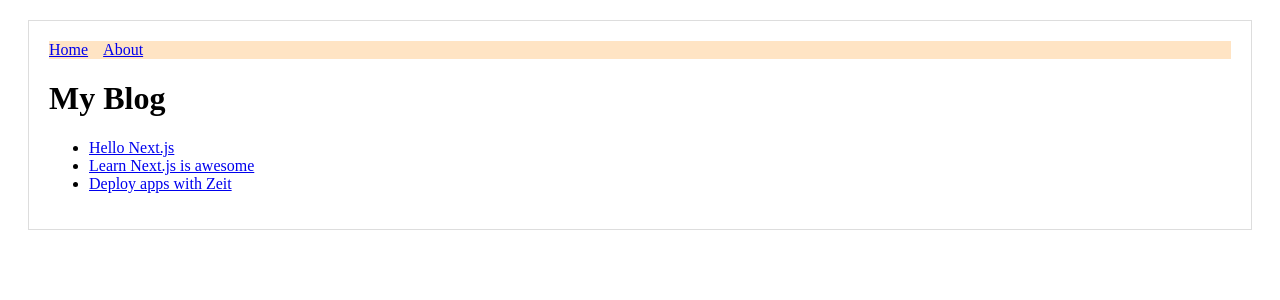
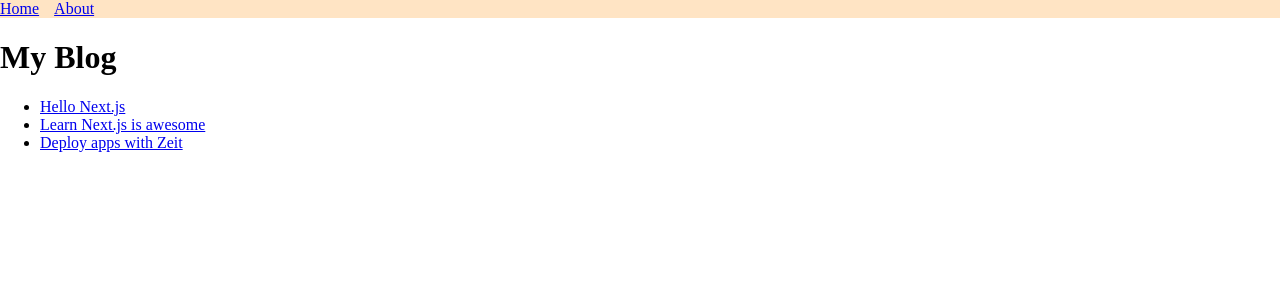
Before and after one commit to ataricoder/www, a Next.js app: page / in a window 1280 px wide. Shown: the top 300 px of the page. Built offline with nearby package versions, Linux system fonts and the light colour scheme.

Commit message:
added global styles with _app.js

```diff
--- /dev/null
+++ b/components/layout/layout.js
@@ -0,0 +1,10 @@
+import Header from "../header/header";
+
+const Layout = props => (
+	<div>
+		<Header />
+		{props.children}
+	</div>
+);
+
+export default Layout;
--- /dev/null
+++ b/pages/_app.js
@@ -0,0 +1,20 @@
+// import App from 'next/app'
+import "@styles/global.css";
+
+function MyApp({ Component, pageProps }) {
+	return <Component {...pageProps} />;
+}
+
+// Only uncomment this method if you have blocking data requirements for
+// every single page in your application. This disables the ability to
+// perform automatic static optimization, causing every page in your app to
+// be server-side rendered.
+//
+// MyApp.getInitialProps = async (appContext) => {
+//   // calls page's `getInitialProps` and fills `appProps.pageProps`
+//   const appProps = await App.getInitialProps(appContext);
+//
+//   return { ...appProps }
+// }
+
+export default MyApp;
--- a/pages/about.js
+++ b/pages/about.js
@@ -1,9 +1,9 @@
-import Page from "@components/page";
+import Layout from "@components/layout/layout";
 
 export default function About() {
 	return (
-		<Page>
+		<Layout>
 			<p>About Page</p>
-		</Page>
+		</Layout>
 	);
 }
--- a/pages/blog/[slug].js
+++ b/pages/blog/[slug].js
@@ -1,13 +1,13 @@
 import { useRouter } from "next/router";
-import Page from "@components/page";
+import Layout from "@components/layout/layout";
 
 export default function Post() {
 	const router = useRouter();
 
 	return (
-		<Page>
+		<Layout>
 			<h1>{router.query.slug}</h1>
 			<p>This is the blog post content.</p>
-		</Page>
+		</Layout>
 	);
 }
--- a/pages/index.js
+++ b/pages/index.js
@@ -1,5 +1,5 @@
 import Link from "next/link";
-import Page from "@components/page";
+import Layout from "@components/layout/layout";
 
 const PostLink = props => (
 	<li>
@@ -11,13 +11,13 @@ const PostLink = props => (
 
 export default function Blog() {
 	return (
-		<Page>
+		<Layout>
 			<h1>My Blog</h1>
 			<ul>
 				<PostLink id="Hello Next.js" />
 				<PostLink id="Learn Next.js is awesome" />
 				<PostLink id="Deploy apps with Zeit" />
 			</ul>
-		</Page>
+		</Layout>
 	);
 }
--- a/pages/post.js
+++ b/pages/post.js
@@ -1,14 +1,14 @@
 import { useRouter } from "next/router";
-import Page from "@components/page";
+import Layout from "@components/layout/layout";
 
 const PostPage = () => {
 	const router = useRouter();
 
 	return (
-		<Page>
+		<Layout>
 			<h1>{router.query.title}</h1>
 			<p>This is the blog post content.</p>
-		</Page>
+		</Layout>
 	);
 };
 
--- /dev/null
+++ b/styles/global.css
@@ -0,0 +1,3 @@
+body {
+	margin: 0;
+}
```
Also changed, not shown: .babelrc, components/layout/layout.module.css (added).
